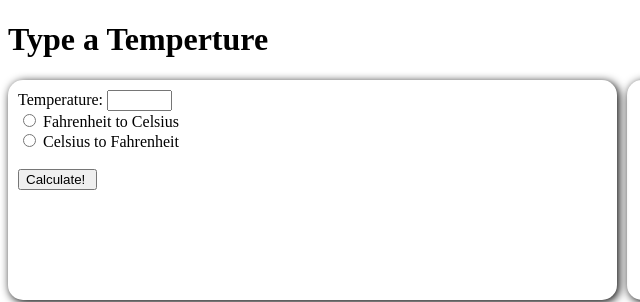
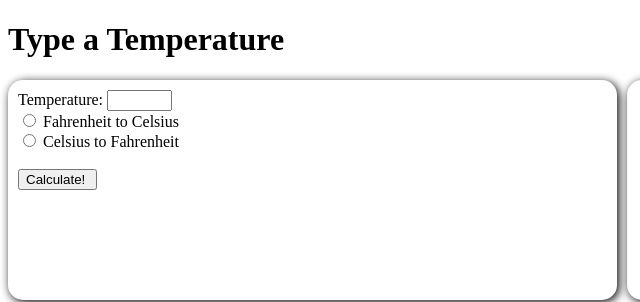
Before and after one commit to Tyler1powe/Temperature_Conversion, a plain HTML site: page index.html in a window 1280 px wide. Shown: the top 302 px of the page, 0-640 px from the left. Drawn offline with Linux system fonts and the light colour scheme.

Commit message:
Update index.html

```diff
--- a/index.html
+++ b/index.html
@@ -10,7 +10,7 @@
 <body>
 
 <header>
-    <h1> Type a Temperture</h1>
+    <h1> Type a Temperature</h1>
   </header>
 
 <section id="inputarea">
```
